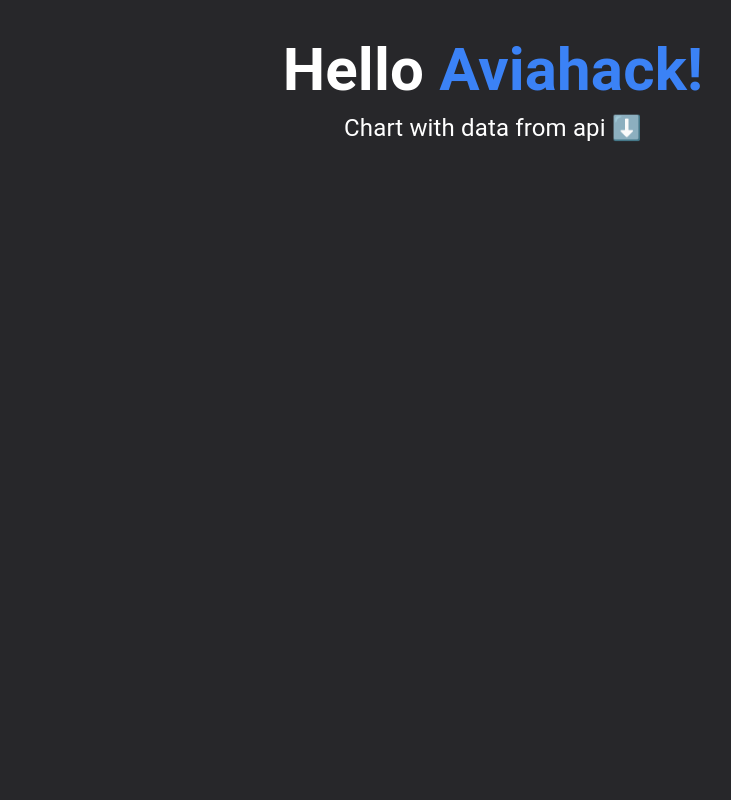
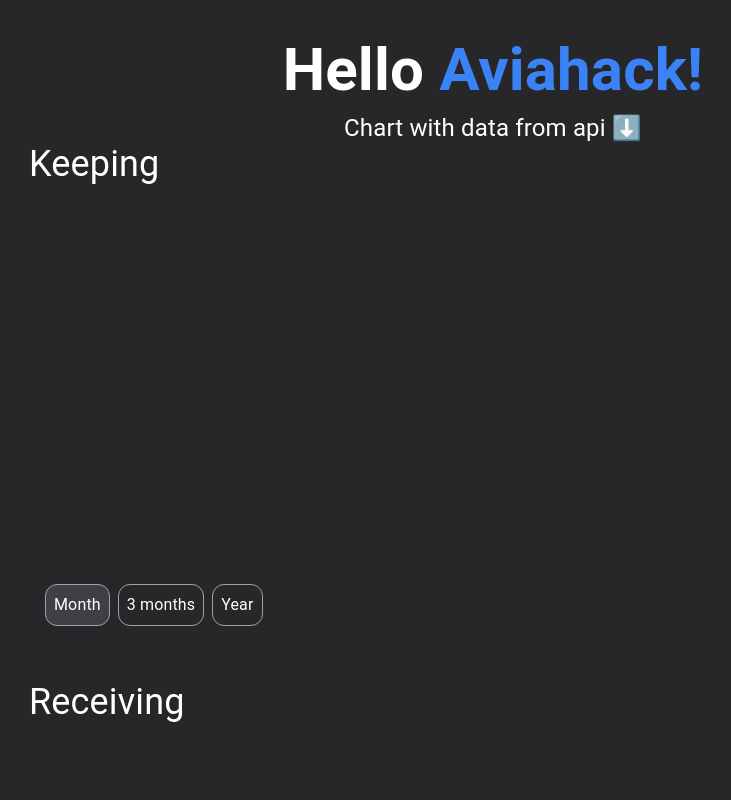
Before and after one commit to SOpatrin/aviahack_2022, a Next.js app: page / in a window 1280 px wide. Shown: the top 800 px of the page, without its empty margins (147-878 px from the left). Built offline with nearby package versions, Linux system fonts and the light colour scheme; a web font is replaced by a local one.

Commit message:
Add ChartCard

```diff
--- /dev/null
+++ b/components/ChartCard/ChartCard.tsx
@@ -0,0 +1,51 @@
+import { useState } from 'react';
+import { Series } from '../StorageChart/series.model';
+import { useSeries } from '../StorageChart/series.query';
+import StorageChart, { ScaleValues } from '../StorageChart/StorageChart';
+
+type CardChartProps = {
+  title: string;
+  data?: Series[];
+  color?: string;
+};
+
+const CardChart: React.FC<CardChartProps> = ({ title, data, color }) => {
+  const [scale, setScale] = useState<ScaleValues>('month');
+
+  return (
+    <div className="flex w-full flex-col px-40">
+      <h2 className="text-4xl">{title}</h2>
+      <div className="h-96 w-full">
+        {data && <StorageChart data={data} scale={scale} color={color} />}
+      </div>
+      <div className="flex p-4">
+        <button
+          className={`rounded-xl border border-zinc-400 p-2 hover:bg-zinc-500 active:bg-zinc-600 ${
+            scale === 'month' && 'bg-zinc-700'
+          }`}
+          onClick={() => setScale('month')}
+        >
+          Month
+        </button>
+        <button
+          className={`ml-2 rounded-xl border border-zinc-400 p-2 hover:bg-zinc-500 active:bg-zinc-600 ${
+            scale === '3 months' && 'bg-zinc-700'
+          }`}
+          onClick={() => setScale('3 months')}
+        >
+          3 months
+        </button>
+        <button
+          className={`ml-2 rounded-xl border border-zinc-400 p-2 hover:bg-zinc-500 active:bg-zinc-600 ${
+            scale === 'year' && 'bg-zinc-700'
+          }`}
+          onClick={() => setScale('year')}
+        >
+          Year
+        </button>
+      </div>
+    </div>
+  );
+};
+
+export default CardChart;
--- a/components/StorageChart/StorageChart.tsx
+++ b/components/StorageChart/StorageChart.tsx
@@ -2,8 +2,28 @@
 import { ResponsiveLine } from '@nivo/line';
 import colors from 'tailwindcss/colors';
 import { Series } from './series.model';
+import moment from 'moment';
 
-const StorageChart: React.FC<{ data: Series[] }> = ({ data }) => (
+type StorageChartProps = {
+  data: Series[];
+  scale?: ScaleValues;
+  color?: string;
+};
+
+export type ScaleValues = 'month' | '3 months' | 'year';
+
+const scaleToMonths = {
+  month: 1,
+  '3 months': 3,
+  year: 12,
+};
+
+const StorageChart: React.FC<StorageChartProps> = ({
+  data,
+  scale = 'month',
+  color,
+}) => {
+  return (
     <ResponsiveLine
       data={data}
       margin={{ top: 50, right: 110, bottom: 50, left: 60 }}
@@ -11,6 +31,7 @@
         type: 'time',
         format: '%Y-%m-%d',
         precision: 'day',
+        max: moment().add(scaleToMonths[scale], 'month').toDate(),
       }}
       xFormat="time:%Y-%m-%d"
       yScale={{
@@ -44,7 +65,7 @@
       axisBottom={{
         tickSize: 0,
         tickPadding: 10,
-      tickValues: 'every 2 days',
+        tickValues: `every ${2 * scaleToMonths[scale]} days`,
         format: '%b %d',
       }}
       axisLeft={{
@@ -71,7 +92,7 @@
       enableGridX={false}
       lineWidth={3}
       curve="cardinal"
-    colors={{ scheme: 'set3' }}
+      colors={color ? [color] : { scheme: 'set3' }}
       legends={[
         {
           anchor: 'bottom-right',
@@ -146,5 +167,6 @@
       }}
     />
   );
+};
 
 export default StorageChart;
--- a/pages/index.tsx
+++ b/pages/index.tsx
@@ -1,8 +1,8 @@
 import type { NextPage } from 'next';
 import Link from 'next/link';
-import StorageChart from '../components/StorageChart/StorageChart';
-import dataChart from '../components/StorageChart/data.json';
 import { useSeries } from '../components/StorageChart/series.query';
+import CardChart from '../components/ChartCard/ChartCard';
+import colors from 'tailwindcss/colors';
 
 const Home: NextPage = () => {
   const { data } = useSeries();
@@ -22,8 +22,19 @@
       </h1>
 
       <p className="mt-3 text-2xl">Chart with data from api ⬇️</p>
-
-      <div className="h-96 w-10/12">{data && <StorageChart data={data} />}</div>
+      <div className="w-full">
+        <CardChart
+          title="Keeping"
+          data={data?.filter(({ id }) => id === 'keeping')}
+        />
+      </div>
+      <div className="mt-10 w-full">
+        <CardChart
+          title="Receiving"
+          data={data?.filter(({ id }) => id === 'receiving')}
+          color={colors.emerald[500]}
+        />
+      </div>
     </>
   );
 };
```
Lines whose indentation alone changed are shown as unchanged.
